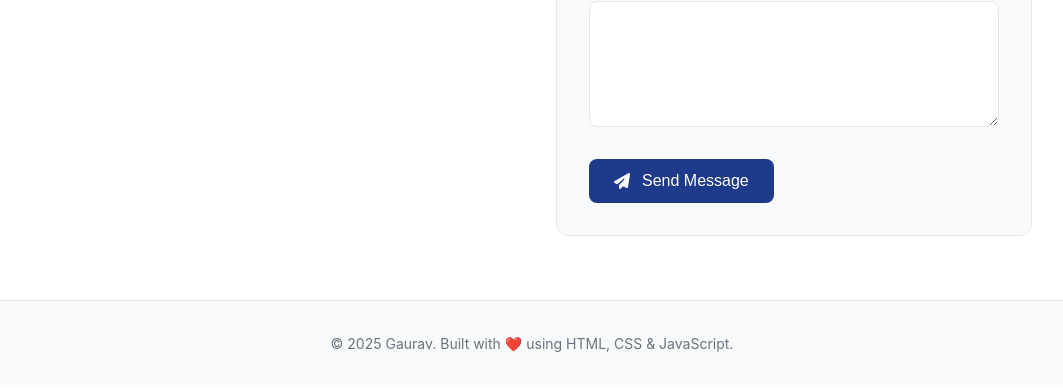
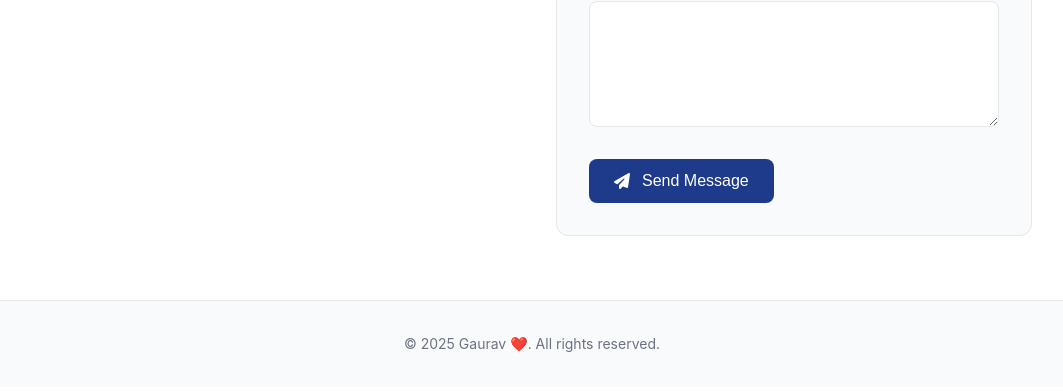
Before and after one commit to ggauravky/My-Portfolio-Website-, a plain HTML site: page index.html in a window 1280 px wide. Shown: the part 6299-6690 px from the top of the page, without its empty margins (108-1171 px from the left). Drawn offline with Linux system fonts and the light colour scheme.

Commit message:
some little changes in html part

```diff
--- a/index.html
+++ b/index.html
@@ -324,7 +324,7 @@ Unauthorized copying or use of this code is prohibited. -->
         <!-- Footer -->
         <footer class="footer">
             <div class="container">
-                <p>&copy; 2025 Gaurav. Built with ❤️ using HTML, CSS & JavaScript.</p>
+                <p>© 2025 Gaurav ❤️. All rights reserved.</p>
             </div>
         </footer>
 
```
Also changed, not shown: projects.html (+1 -1 lines).
